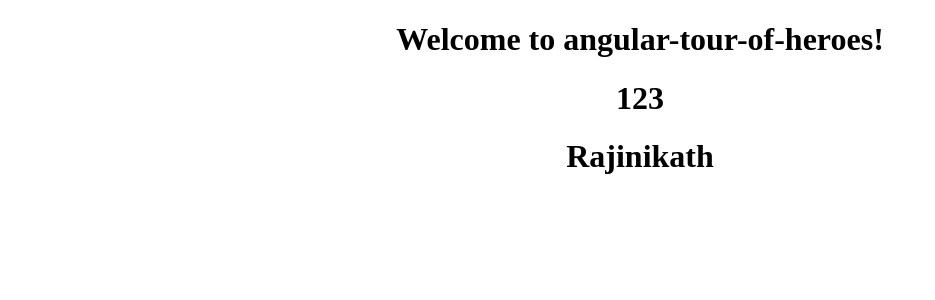
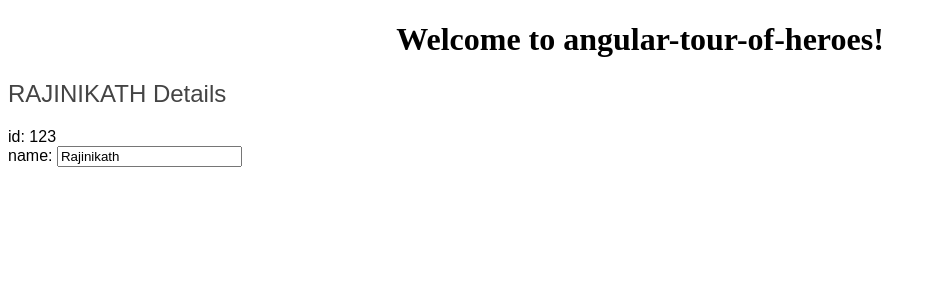
Before and after one commit to sivasai99/TourOfHeroes-, an Angular app: page / in a window 1280 px wide. Shown: the top 300 px of the page, without its empty margins (0-935 px from the left). Built offline with nearby package versions, Linux system fonts and the light colour scheme.

Commit message:
created an Editor

```diff
--- a/src/app/app.component.html
+++ b/src/app/app.component.html
@@ -3,4 +3,5 @@
   <h1>
     Welcome to {{ title }}!
   </h1>
+  </div>
   <app-heroes></app-heroes>
--- a/src/app/heroes/heroes.component.css
+++ b/src/app/heroes/heroes.component.css
@@ -0,0 +1,21 @@
+h1 {
+    color: #369;
+    font-family: Arial, Helvetica, sans-serif;
+    font-size: 250%;
+  }
+  h2, h3 {
+    color: #444;
+    font-family: Arial, Helvetica, sans-serif;
+    font-weight: lighter;
+  }
+  body {
+    margin: 2em;
+  }
+  body, input[text], button {
+    color: #888;
+    font-family: Cambria, Georgia;
+  }
+  /* everywhere else */
+  * {
+    font-family: Arial, Helvetica, sans-serif;
+  }
--- a/src/app/heroes/heroes.component.html
+++ b/src/app/heroes/heroes.component.html
@@ -1,2 +1,9 @@
-<h1>{{hero.id}}</h1>
-<h1>{{hero.name}}</h1>
+<!-- <h1>{{hero.name | uppercase}}</h1>
+<h1>{{hero.id}}</h1> -->
+<h2>{{ hero.name | uppercase }} Details</h2>
+<div><span>id: </span>{{hero.id}}</div>
+<div>
+    <label>name:
+      <input [(ngModel)]="hero.name" placeholder="name">
+    </label>
+</div>
```
Also changed, not shown: src/app/app.module.ts (+5 -2 lines).
